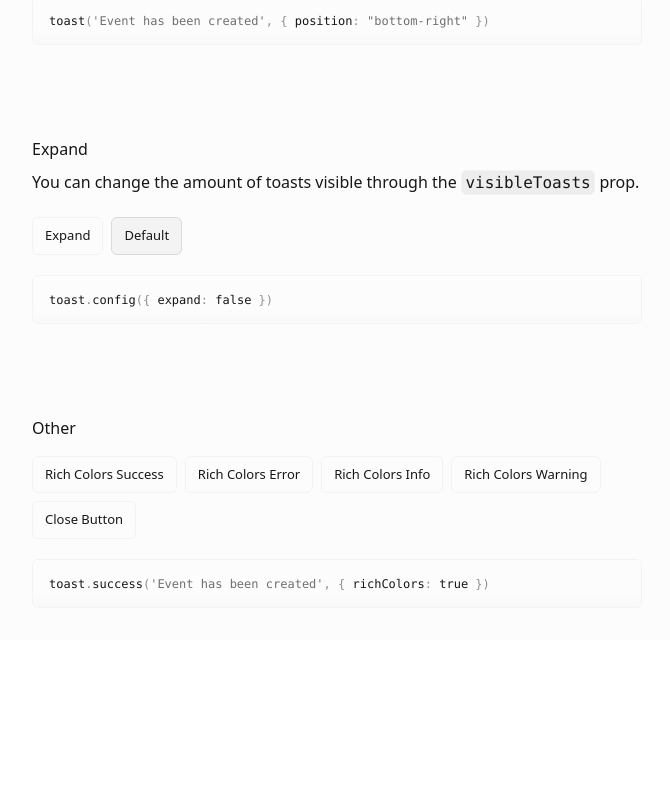
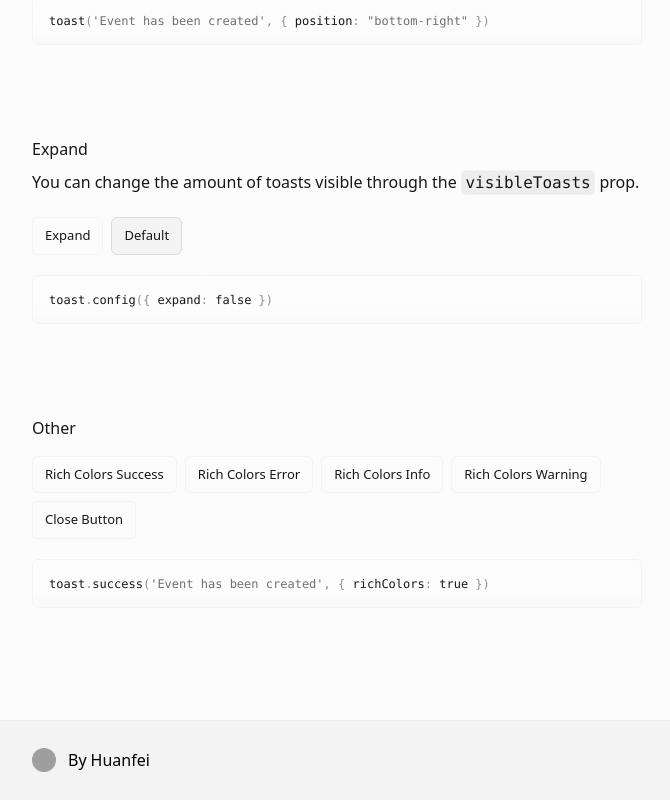
Before and after one commit to huanfe1/sonner-js, a Next.js app in the folder website/: page / in a window 1280 px wide. Shown: the part 1619-2419 px from the top of the page, without its empty margins (303-973 px from the left). Before the commit the page ends 2259 px from the top, so only its background shows below. Built offline with nearby package versions, Linux system fonts and the light colour scheme; grey boxes are pictures that could not be loaded.

Commit message:
chore: add github action

```diff
--- a/website/app/page.tsx
+++ b/website/app/page.tsx
@@ -5,6 +5,7 @@ import { Other } from '@/components/Other/Other';
 import { Types } from '@/components/Types';
 import { Usage } from '@/components/Usage';
 import { Expand } from '@/components/expand';
+import Foot from '@/components/foot';
 import { Hero } from '@/components/hero';
 import { Position } from '@/components/position';
 import { Theme } from '@/components/theme';
@@ -24,6 +25,7 @@ export default function Home() {
                     <Other />
                 </div>
             </main>
+            <Foot />
         </div>
     );
 }
--- /dev/null
+++ b/website/components/foot.tsx
@@ -0,0 +1,13 @@
+export default function Foot() {
+    return (
+        <div className="mt-20 h-20 bg-[--gray3] border-t border-[--gray4] flex items-center justify-center">
+            <div className="container max-w-[642px] flex items-center">
+                <img src="https://github.com/huanfe1.png?v=4&size=96" className="size-6 rounded-full mr-2" alt="" />
+                <span className="mx-1">By</span>
+                <a className="font-medium hover:underline" href="https://huanfei.top" target="_blank">
+                    Huanfei
+                </a>
+            </div>
+        </div>
+    );
+}
--- a/website/package.json
+++ b/website/package.json
@@ -2,7 +2,7 @@
     "name": "website",
     "version": "0.1.0",
     "scripts": {
-        "dev": "next dev",
+        "dev": "next dev --turbo",
         "build": "next build",
         "start": "next start",
         "lint": "next lint"
```
Also changed, not shown: 2 other files (tests, documents, lock files or other folders).
